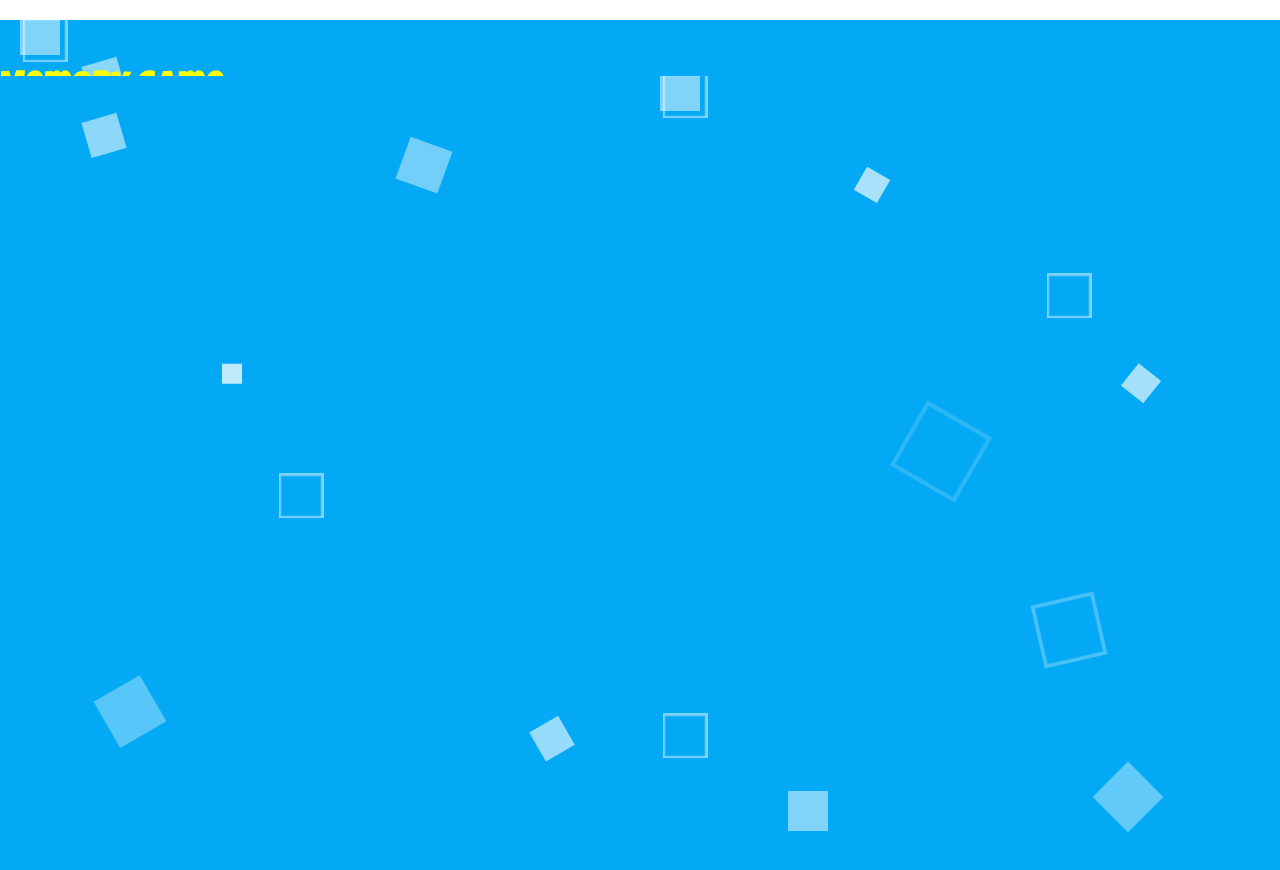
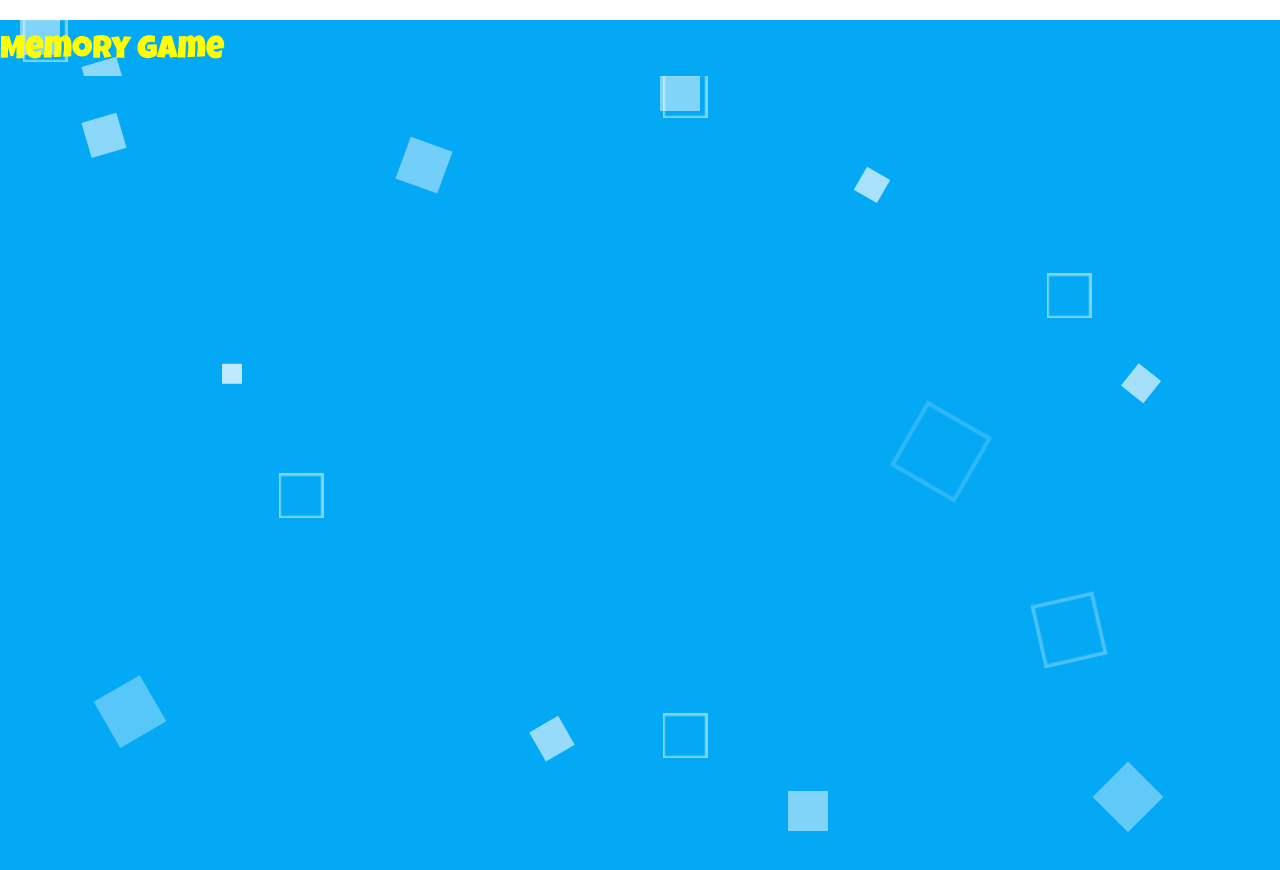
Before and after one commit to ChrisEssery/group-project, an Angular app: page /leaderboard in a window 1280 px wide. Shown: the top 870 px of the page. Built offline with nearby package versions, Linux system fonts and the light colour scheme.

Commit message:
changing margin size

```diff
--- a/src/app/memory-components/heading/heading.component.css
+++ b/src/app/memory-components/heading/heading.component.css
@@ -1,7 +1,7 @@
 .title {
   position: absolute;
+  text-align: center;
 	 font-weight: normal;
 	 color: #FFFF00;
-	 margin: 50px 0;
-	 text-align: center;
+	 margin: 15px 0;
 }
```
